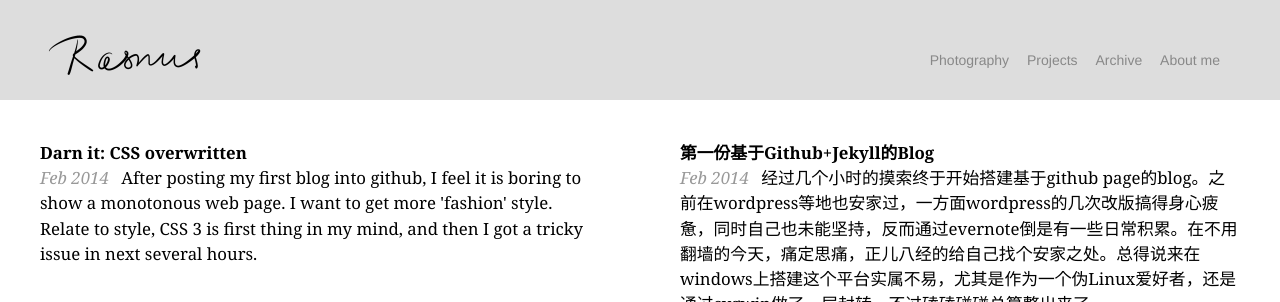
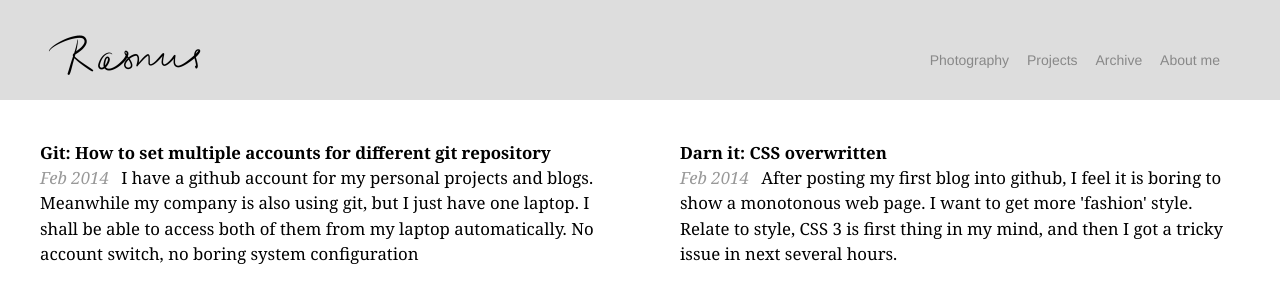
Before and after one commit to occamrazor/occamrazor.github.io, a Jekyll site: the page built from index.html, in a window 1280 px wide and 900 px high, cut to the strip 0-302 px from the top of the window. Built offline with Jekyll 4.4.1, drawn with Linux system fonts in a browser that asks for light colours; some web fonts are replaced; Markdown is read by kramdown in place of the engine named in the settings; part of the change alters nothing that is shown.

Commit message:
add new blogs

````diff
--- a/_layouts/default.html
+++ b/_layouts/default.html
@@ -2,7 +2,7 @@
 <html lang="en" prefix="og: http://ogp.me/ns#">
   <head>
     <meta charset="utf-8">
-    <title>{% if page.title %}{{ page.title }} &mdash; {% endif %}Rasmus Andersson</title>
+    <title>{% if page.title %}{{ page.title }} &mdash; {% endif %}Single trip to unknown endpoint</title>
     <meta http-equiv="Content-Type" content="text/html; charset=utf-8">
     {% if page.title != "Archive (sidebar)" %}
     <meta name="viewport" content="width=device-width, initial-scale=1">
@@ -17,6 +17,8 @@
     <link rel="apple-touch-icon-precomposed" sizes="114x114" href="/res/apple-touch-icon-114x114-precomposed.png">
     <meta name="twitter:card" content="summary">
     <meta name="twitter:site" content="@rsms">
+    <meta name="weibo:name" content="@scottwu">
+    <meta name="wechat:name" content="@wxid-scottwu">
     {% if page.ios_app_name %}
     <meta name="apple-mobile-web-app-capable" content="yes">
     <meta name="apple-mobile-web-app-status-bar-style" content="black">
--- /dev/null
+++ b/_posts/2014-02-13-Set-multiple-accounts-for-different-git-repository.md
@@ -0,0 +1,55 @@
+---
+layout: post
+title:  "Git: How to set multiple accounts for different git repository"
+description: "I have a github account for my personal projects and blogs. Meanwhile my company is also using git, but I just have one laptop. I shall be able to access both of them from my laptop automatically. No account switch, no boring system configuration"
+categories: [tools, programming, git, ssh]
+disqus_comments: true
+date: 2014-02-13 20:22:00 UTC
+
+---
+
+<em>Question</em>
+
+I have a github account for my personal projects and blogs. Meanwhile my company is also using git, but I just have one laptop. I shall be able to access both of them from my laptop.
+
+<em>Solution</em>
+
+Solution is always simple and cheap. I am using cygwin as default shell. Please use it as a reference if you are using windows.
+
+<h1>Step 1: Generate different key files</h1>
+
+Obviously different git sites need to have solely key file.
+
+```sh
+$ ssh-keygen -t rsa -C "scopic78@hotmail.com" -f id_rsa_git_hub
+$ ssh-keygen -t rsa -C "scott.wu@mycompany.com" -f id_rsa_company
+```
+
+Now you will get 4 files: id_rsa_git_hub, id_rsa_git_hub.pub, id_rsa_company, id_rsa_company.pub
+
+<h1>Step 2: Register your pub key </h1>
+
+You need to register pub keys into github and private git server, such as gerrit.
+No tips. You shall know how to do it.
+
+<h1>Step 3: ssh configuration</h1>
+
+This is most important step. You need to create a file named "config" in your ~/.ssh folder. The content :
+
+```sh
+##Github
+Host github
+HostName github.com
+User git
+IdentityFile ~/.ssh/id_rsa_git_hub
+##private gerrit
+Host gerritforge.mycompany.com
+User git
+IdentityFile ~/.ssh/id_rsa_company
+```
+
+Now everything is done. You can clone repos from different platform.
+
+<h1>Step 4: Git configuration</h1>
+
+As you known Git is using your user.name and user.email to show author in project. Please don't forget to configure your git. Later I will write something about this basic git configuration.
````
Also changed, not shown: res/roof.jpg (added), 1 other file.
